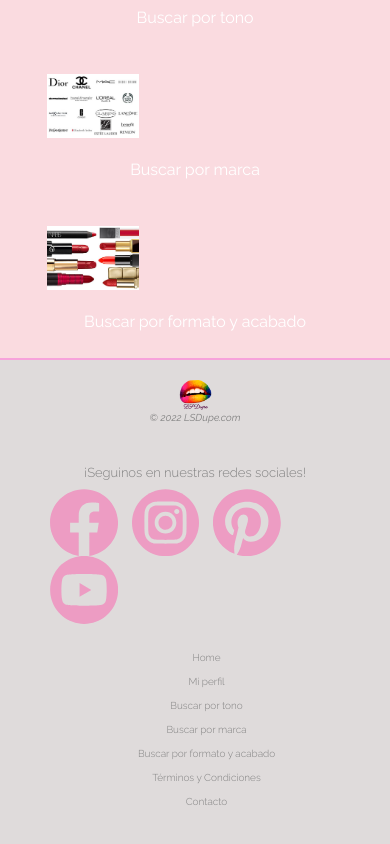
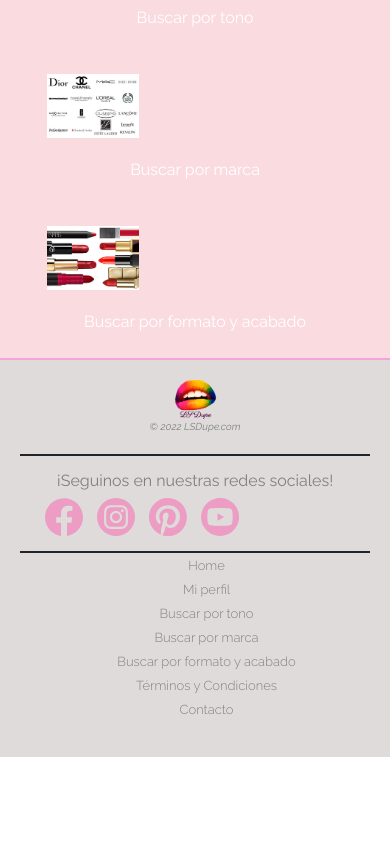
Before and after one commit to tamarajan/lsdupe, a plain HTML site: page index.html in a window 390 px wide. Shown: the part 927-1771 px from the top of the page. After the commit the page ends 1684 px from the top, so only its background shows below. Drawn offline with nearby package versions, Linux system fonts and the light colour scheme.

Commit message:
Modifico footer para mobile

```diff
--- a/css/style.css
+++ b/css/style.css
@@ -1762,20 +1762,20 @@ label {
         border-bottom: 2px;
         border-top: 2px;
         border-left: 0;
+        border-style: solid;
         align-items: center;
-        padding: 20px;
+        padding: 15px;
     }
 
 
     .rrssImg a img {
-        width: 25%;
+        width: 15%;
     }
 
     .rrss h4 {
-        color: grey;
-        font-weight: 300;
-        text-align: center;
-        font-size: small;
+        font-weight: 400;
+        text-align: center;
+        font-size: medium;
         padding: 0;
     }
 
@@ -1788,7 +1788,7 @@ label {
     footer ul a{
         font-weight: 300;
         text-align: center;
-        font-size: x-small;
+        font-size: small;
     }
 
 
@@ -1800,7 +1800,7 @@ label {
     }
 
     footer img {
-        width: 35px;
+        width: 45px;
         height: auto;
     }
 
```
Lines whose indentation alone changed are shown as unchanged.
